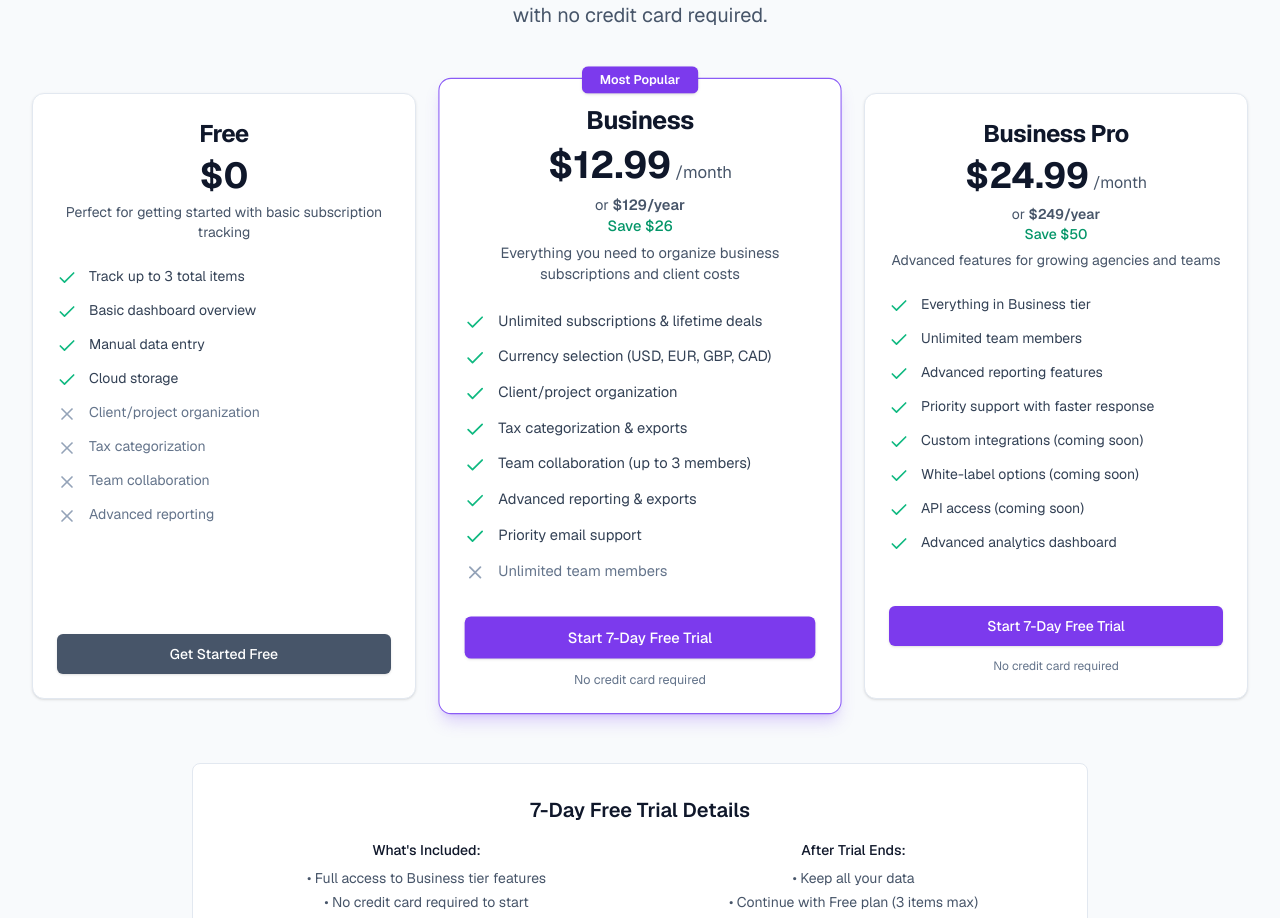
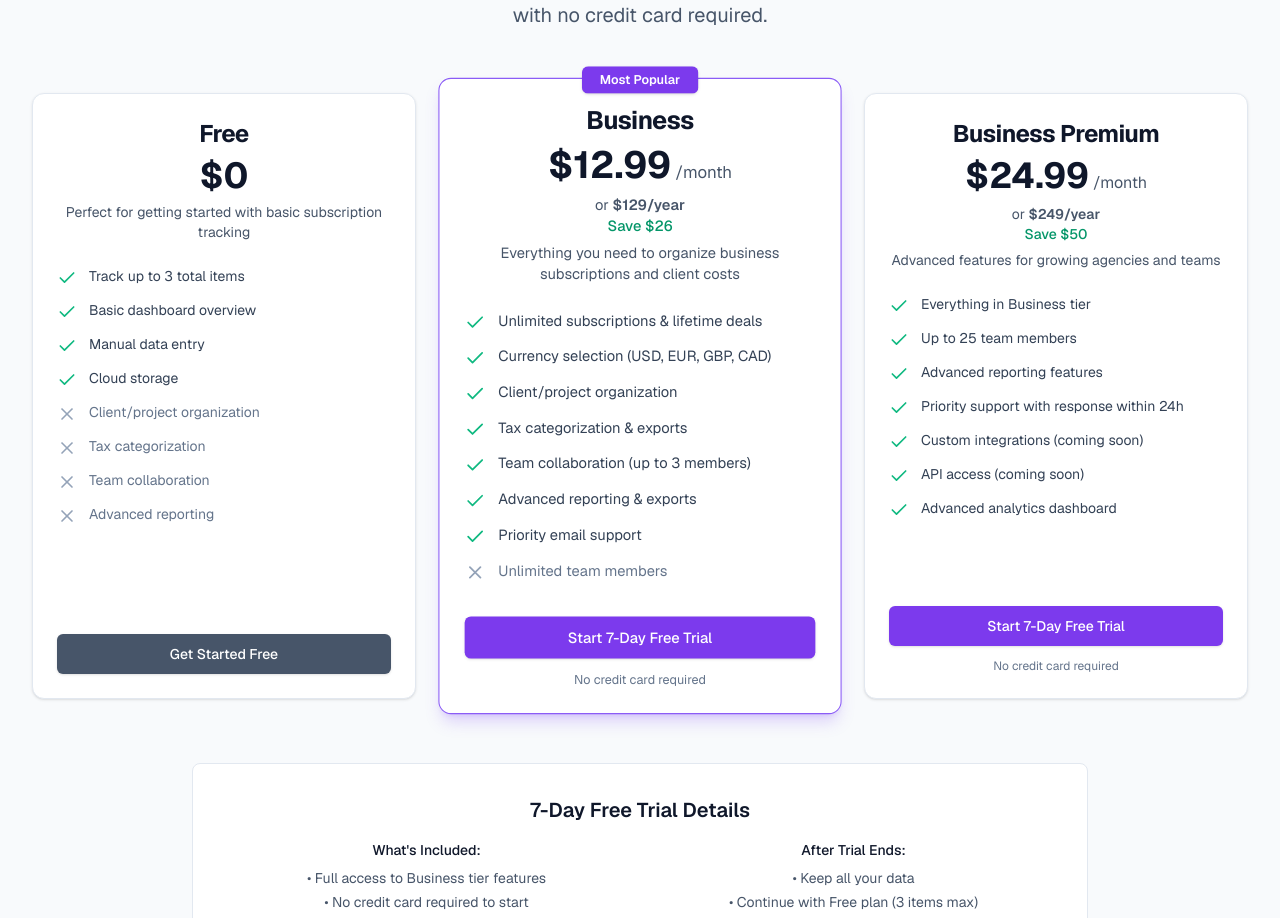
Before and after one commit to 19Ash82/bizsubs, a Next.js app: page / in a window 1280 px wide. Shown: the part 5124-6042 px from the top of the page. Built offline with nearby package versions, Linux system fonts and the light colour scheme.

Commit message:
Version 03 of homepage with PRD update

```diff
--- a/components/homepage/Pricing.tsx
+++ b/components/homepage/Pricing.tsx
@@ -61,18 +61,17 @@ const pricingTiers: PricingTier[] = [
     trialText: "No credit card required",
   },
   {
-    name: "Business Pro",
+    name: "Business Premium",
     price: "$24.99",
     yearlyPrice: "$249",
     savings: "Save $50",
     description: "Advanced features for growing agencies and teams",
     features: [
       { name: "Everything in Business tier", included: true },
-      { name: "Unlimited team members", included: true },
+      { name: "Up to 25 team members", included: true },
       { name: "Advanced reporting features", included: true },
-      { name: "Priority support with faster response", included: true },
+      { name: "Priority support with response within 24h", included: true },
       { name: "Custom integrations (coming soon)", included: true },
-      { name: "White-label options (coming soon)", included: true },
       { name: "API access (coming soon)", included: true },
       { name: "Advanced analytics dashboard", included: true },
     ],
```
Also changed, not shown: 1 other file (tests, documents, lock files or other folders).
